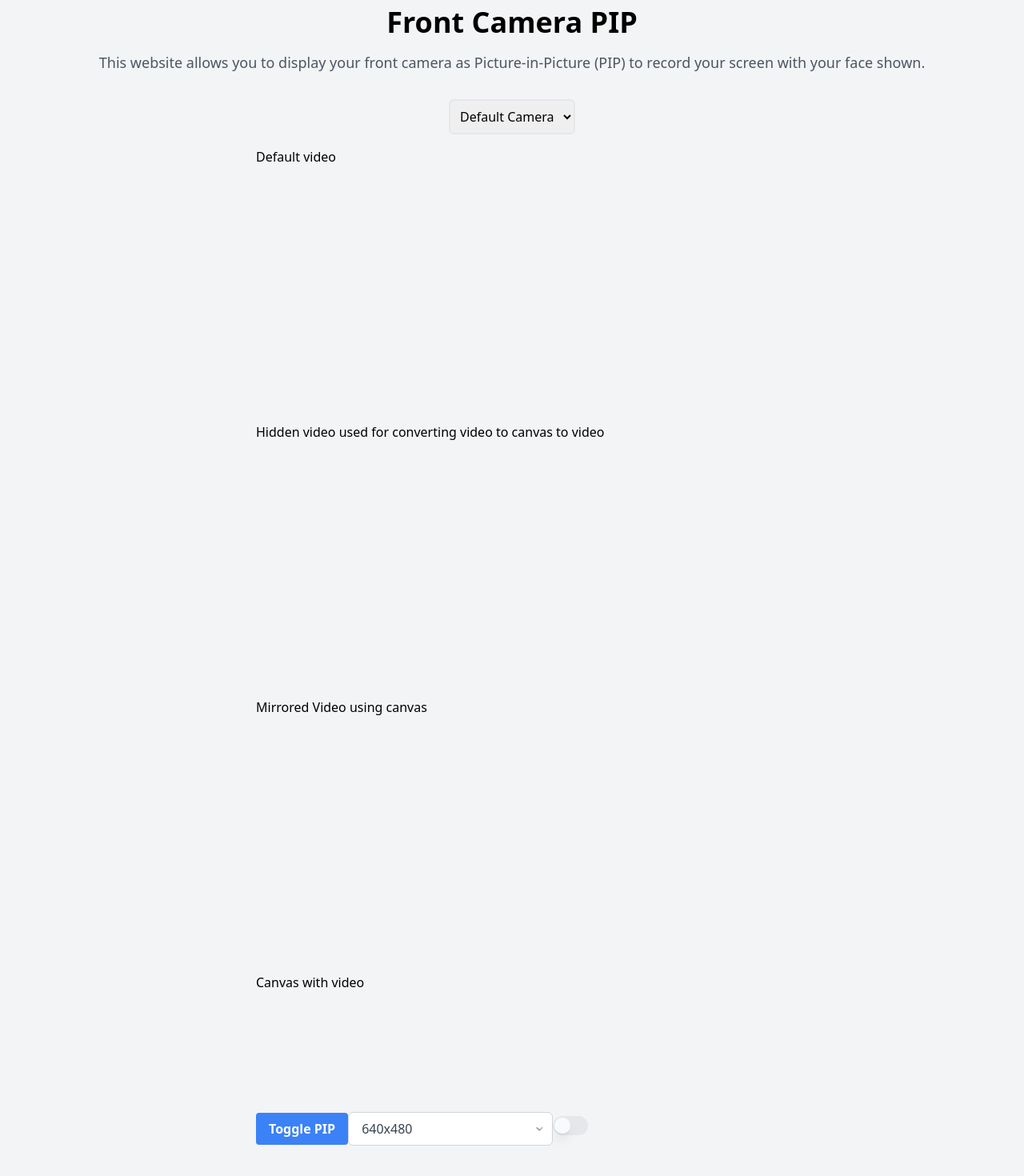
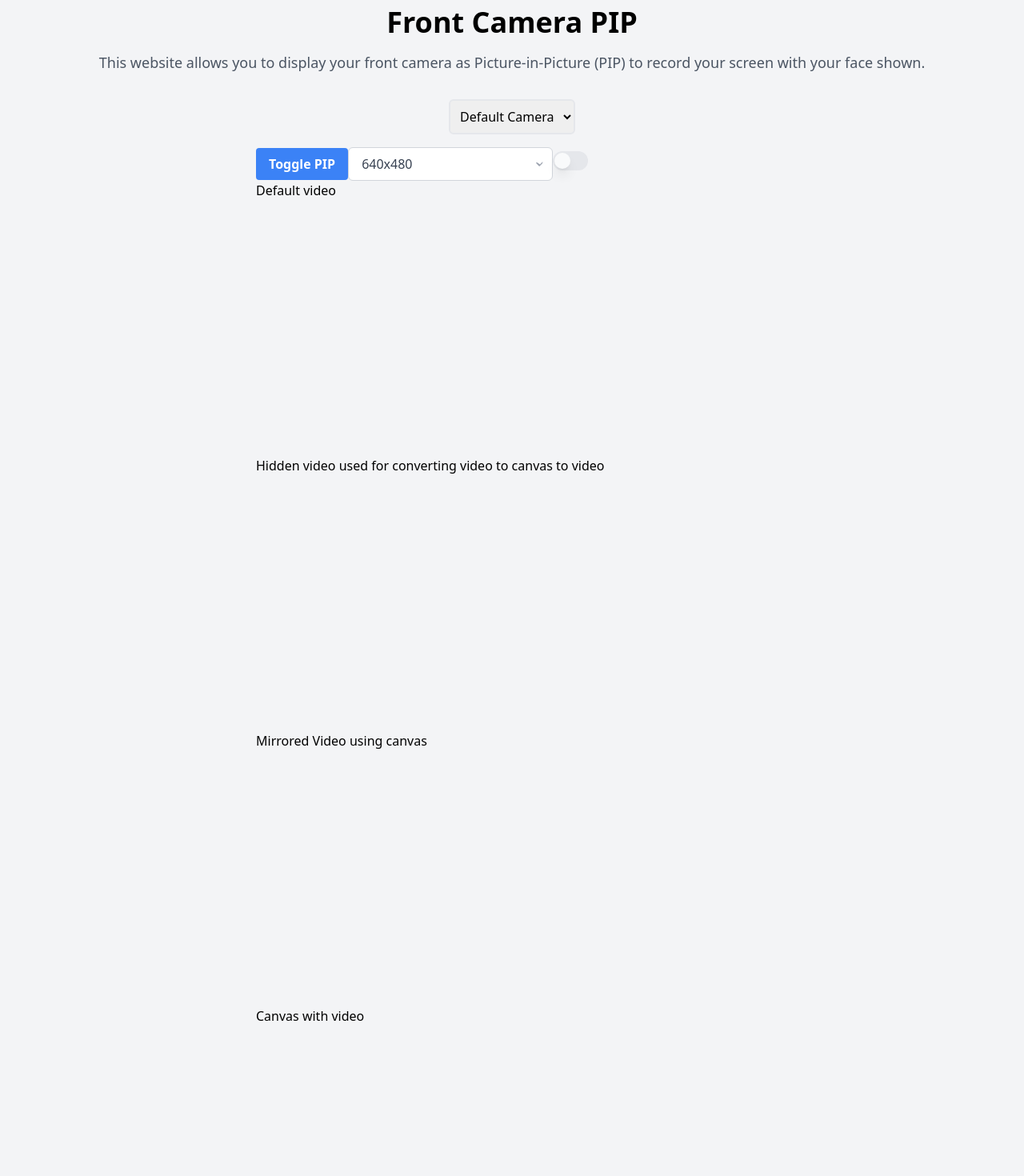
Before and after one commit to MatteoGauthier/pip-camera, a Next.js app: page / in a window 1280 px wide. Shown: the part 88-1558 px from the top of the page at 80% size. Built offline with nearby package versions, Linux system fonts and the light colour scheme.

Commit message:
[APP] Mirror the PIP camera stream !!

```diff
--- a/src/components/Camera.tsx
+++ b/src/components/Camera.tsx
@@ -45,7 +45,6 @@ const Camera: React.FC<CameraProps> = ({ width = 640, height = 480 }) => {
     const ctx = canvas.getContext("2d")
     if (!ctx) return
     const drawOnCanvas = (image: any, width: number, height: number) => {
-      console.log(image)
       // MediaStream's video size may change over time
       if (canvas.width !== width || canvas.height !== height) {
         canvas.width = width
@@ -89,7 +88,20 @@ const Camera: React.FC<CameraProps> = ({ width = 640, height = 480 }) => {
 
         const mirrored = mirrorStream(stream)
 
-        if (mirroredVideoRef.current && mirrored) mirroredVideoRef.current!.srcObject = mirrored
+        const canvas = mirrorCanvasRef.current
+        if (!canvas) return
+        // first initialize a context
+        const ctx = canvas.getContext("2d") // or whatever ('webgl', 'webgl2' ...)
+        // then you can get the stream
+        const canvasStream = canvas.captureStream(30)
+        // const $video = $('#video');
+        // $video[0].srcObject = stream;
+        // $video[0].play();
+
+        if (mirroredVideoRef.current && canvasStream) {
+          mirroredVideoRef.current!.srcObject = canvasStream
+          mirroredVideoRef.current.play()
+        }
       } catch (error) {
         console.error("Error accessing camera:", error)
       }
@@ -105,10 +117,14 @@ const Camera: React.FC<CameraProps> = ({ width = 640, height = 480 }) => {
   const togglePictureInPicture = useCallback(() => {
     if (document.pictureInPictureElement) {
       document.exitPictureInPicture()
-    } else if (document.pictureInPictureEnabled && mirroredVideoRef.current) {
-      mirroredVideoRef.current.requestPictureInPicture()
+    } else if (document.pictureInPictureEnabled) {
+      if (isMirrored && mirroredVideoRef.current) {
+        mirroredVideoRef.current.requestPictureInPicture()
+      } else if (videoRef.current) {
+        videoRef.current.requestPictureInPicture()
+      }
     }
-  }, [])
+  }, [isMirrored])
 
   return (
     <div>
@@ -121,24 +137,6 @@ const Camera: React.FC<CameraProps> = ({ width = 640, height = 480 }) => {
             </option>
           ))}
         </select>
-      </div>
-      <div>
-        <h2>Default video</h2>
-        <video
-          ref={videoRef}
-          className={clsx("transform", isMirrored ? "-scale-x-100" : "scale-x-100")}
-          width={width}
-          height={height}
-        />
-
-        <h2>Hidden video used for converting video to canvas to video</h2>
-        <video ref={hiddenVideoRef} className="" width={width} height={height}></video>
-
-        <h2>Mirrored Video using canvas</h2>
-        <video ref={mirroredVideoRef} className="" width={width} height={height}></video>
-
-        <h2>Canvas with video</h2>
-        <canvas ref={mirrorCanvasRef} className=""></canvas>
       </div>
       <button
         onClick={togglePictureInPicture}
@@ -166,6 +164,24 @@ const Camera: React.FC<CameraProps> = ({ width = 640, height = 480 }) => {
         </div>
       </div>
       <Switch checked={isMirrored} onCheckedChange={(e) => setIsMirrored(e)} />
+      <div>
+        <h2>Default video</h2>
+        <video
+          ref={videoRef}
+          className={clsx("transform", isMirrored ? "-scale-x-100" : "scale-x-100")}
+          width={width}
+          height={height}
+        />
+
+        <h2>Hidden video used for converting video to canvas to video</h2>
+        <video ref={hiddenVideoRef} className="" width={width} height={height}></video>
+
+        <h2>Mirrored Video using canvas</h2>
+        <video ref={mirroredVideoRef} className="" width={width} height={height}></video>
+
+        <h2>Canvas with video</h2>
+        <canvas ref={mirrorCanvasRef} className=""></canvas>
+      </div>
     </div>
   )
 }
```
